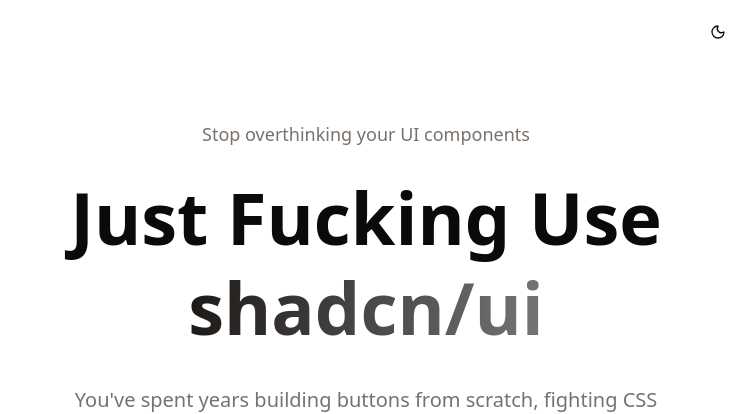
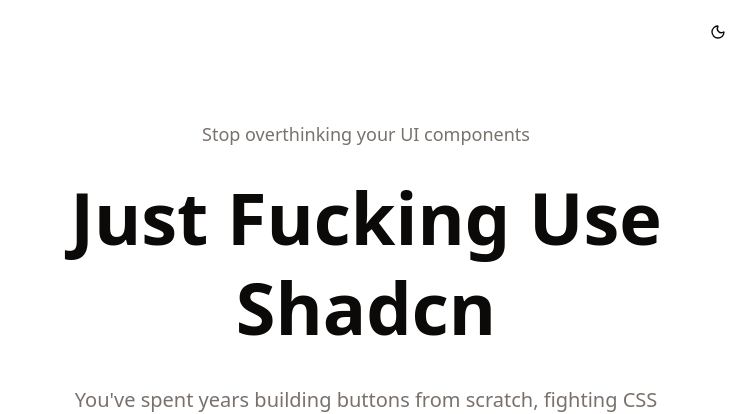
Before and after one commit to TheOrcDev/justfuckinguseshadcn, a Next.js app: page / in a window 1280 px wide. Shown: the top 414 px of the page, without its empty margins (274-1030 px from the left). Built offline with nearby package versions, Linux system fonts and the light colour scheme.

Commit message:
feat: add Open Graph image to metadata and update homepage title for consistency

```diff
--- a/app/layout.tsx
+++ b/app/layout.tsx
@@ -37,6 +37,12 @@
       "Stop overthinking your UI components. Copy, paste, customize. It just works.",
     type: "website",
     locale: "en_US",
+    images: [
+      {
+        url: "/og.png",
+        alt: "Just Fucking Use Shadcn",
+      },
+    ],
   },
   twitter: {
     card: "summary_large_image",
--- a/app/page.tsx
+++ b/app/page.tsx
@@ -14,10 +14,7 @@
             Stop overthinking your UI components
           </p>
           <h1 className="mb-8 font-black text-5xl leading-tight md:text-7xl md:leading-tight">
-            Just Fucking Use{" "}
-            <span className="bg-linear-to-r from-primary to-primary/60 bg-clip-text text-transparent">
-              shadcn/ui
-            </span>
+            Just Fucking Use Shadcn
           </h1>
           <p className="mx-auto max-w-2xl text-muted-foreground text-xl leading-relaxed">
             You&apos;ve spent years building buttons from scratch, fighting CSS
```
Also changed, not shown: public/og.png (added).
